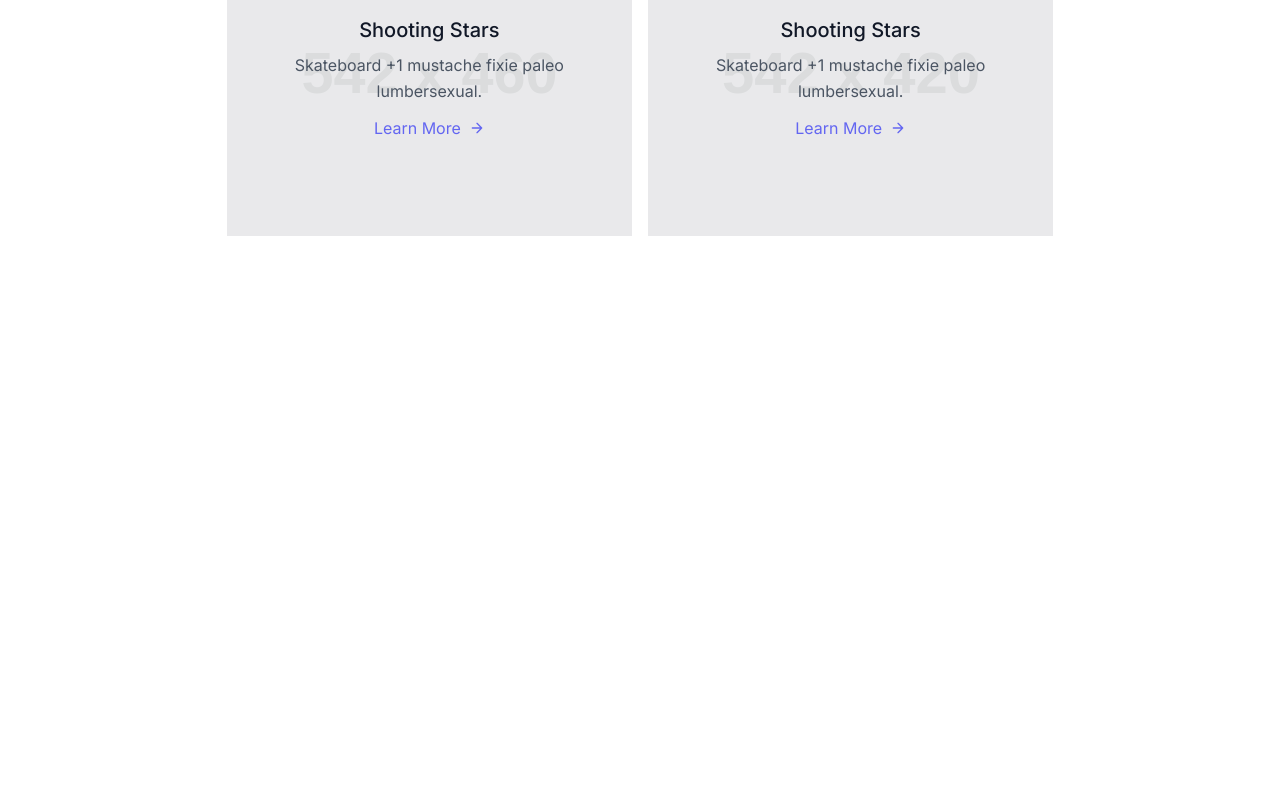
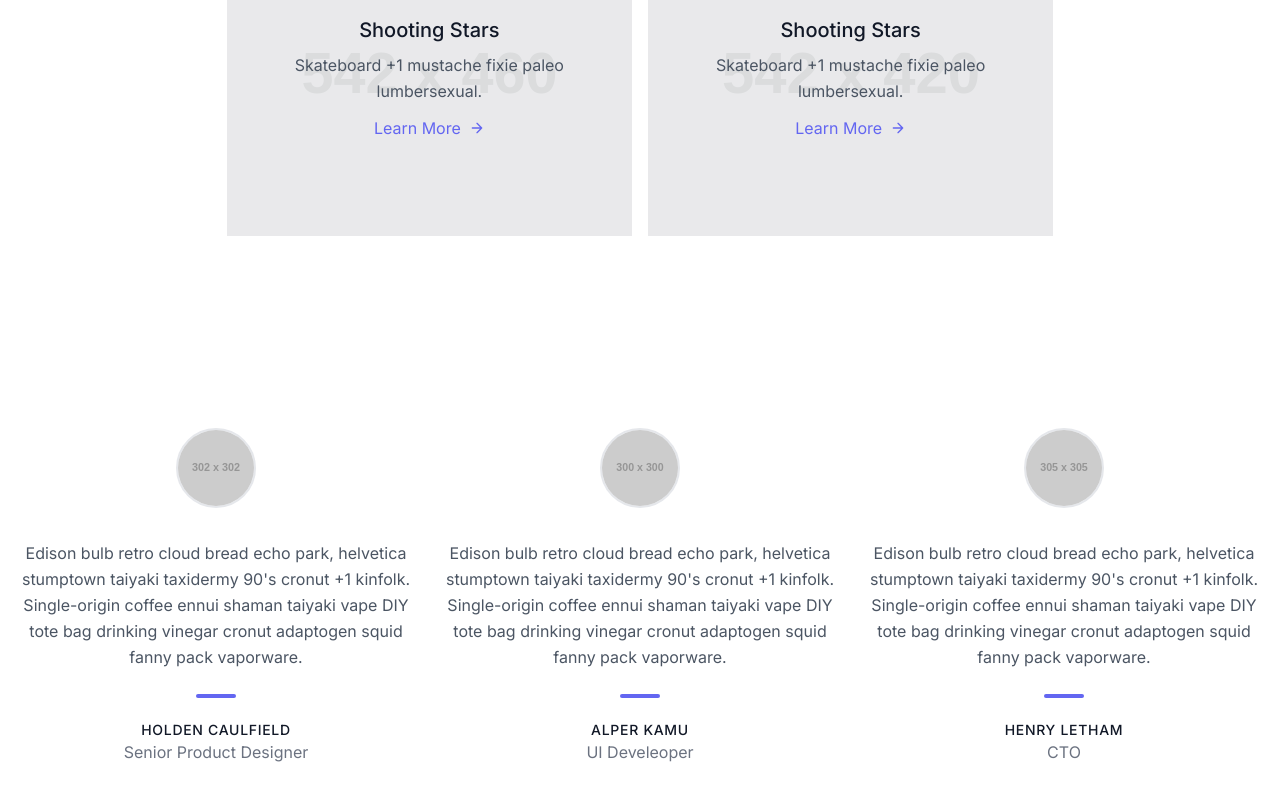
Before and after one commit to divanand13/is218-final---Div-and-Josue, a Next.js app in the folder donutshop/: page / in a window 1280 px wide. Shown: the part 630-1430 px from the top of the page. Before the commit the page ends 962 px from the top, so only its background shows below. Built offline with nearby package versions, Linux system fonts and the light colour scheme.

Commit message:
created testimonials section #7

```diff
--- /dev/null
+++ b/donutshop/src/app/components/testimonials.tsx
@@ -0,0 +1,41 @@
+import React from 'react'
+
+const Testimonials = () => {
+    return (
+        <section className="text-gray-600 body-font">
+        <div className="container px-5 py-24 mx-auto">
+          <div className="flex flex-wrap -m-4">
+            <div className="lg:w-1/3 lg:mb-0 mb-6 p-4">
+              <div className="h-full text-center">
+                <img alt="testimonial" className="w-20 h-20 mb-8 object-cover object-center rounded-full inline-block border-2 border-gray-200 bg-gray-100" src="https://dummyimage.com/302x302"/>
+                <p className="leading-relaxed">Edison bulb retro cloud bread echo park, helvetica stumptown taiyaki taxidermy 90's cronut +1 kinfolk. Single-origin coffee ennui shaman taiyaki vape DIY tote bag drinking vinegar cronut adaptogen squid fanny pack vaporware.</p>
+                <span className="inline-block h-1 w-10 rounded bg-indigo-500 mt-6 mb-4"></span>
+                <h2 className="text-gray-900 font-medium title-font tracking-wider text-sm">HOLDEN CAULFIELD</h2>
+                <p className="text-gray-500">Senior Product Designer</p>
+              </div>
+            </div>
+            <div className="lg:w-1/3 lg:mb-0 mb-6 p-4">
+              <div className="h-full text-center">
+                <img alt="testimonial" className="w-20 h-20 mb-8 object-cover object-center rounded-full inline-block border-2 border-gray-200 bg-gray-100" src="https://dummyimage.com/300x300"/>
+                <p className="leading-relaxed">Edison bulb retro cloud bread echo park, helvetica stumptown taiyaki taxidermy 90's cronut +1 kinfolk. Single-origin coffee ennui shaman taiyaki vape DIY tote bag drinking vinegar cronut adaptogen squid fanny pack vaporware.</p>
+                <span className="inline-block h-1 w-10 rounded bg-indigo-500 mt-6 mb-4"></span>
+                <h2 className="text-gray-900 font-medium title-font tracking-wider text-sm">ALPER KAMU</h2>
+                <p className="text-gray-500">UI Develeoper</p>
+              </div>
+            </div>
+            <div className="lg:w-1/3 lg:mb-0 p-4">
+              <div className="h-full text-center">
+                <img alt="testimonial" className="w-20 h-20 mb-8 object-cover object-center rounded-full inline-block border-2 border-gray-200 bg-gray-100" src="https://dummyimage.com/305x305"/>
+                <p className="leading-relaxed">Edison bulb retro cloud bread echo park, helvetica stumptown taiyaki taxidermy 90's cronut +1 kinfolk. Single-origin coffee ennui shaman taiyaki vape DIY tote bag drinking vinegar cronut adaptogen squid fanny pack vaporware.</p>
+                <span className="inline-block h-1 w-10 rounded bg-indigo-500 mt-6 mb-4"></span>
+                <h2 className="text-gray-900 font-medium title-font tracking-wider text-sm">HENRY LETHAM</h2>
+                <p className="text-gray-500">CTO</p>
+              </div>
+            </div>
+          </div>
+        </div>
+      </section>
+    )
+}
+
+export default Testimonials
--- a/donutshop/src/app/page.tsx
+++ b/donutshop/src/app/page.tsx
@@ -1,9 +1,11 @@
 import Image from 'next/image'
 import Hero from '../app/components/hero'
+import Testimonials from './components/testimonials'
 export default function Home() {
   return (
    <main>
     <Hero />
+    <Testimonials />
    </main>
   )
 }
```
